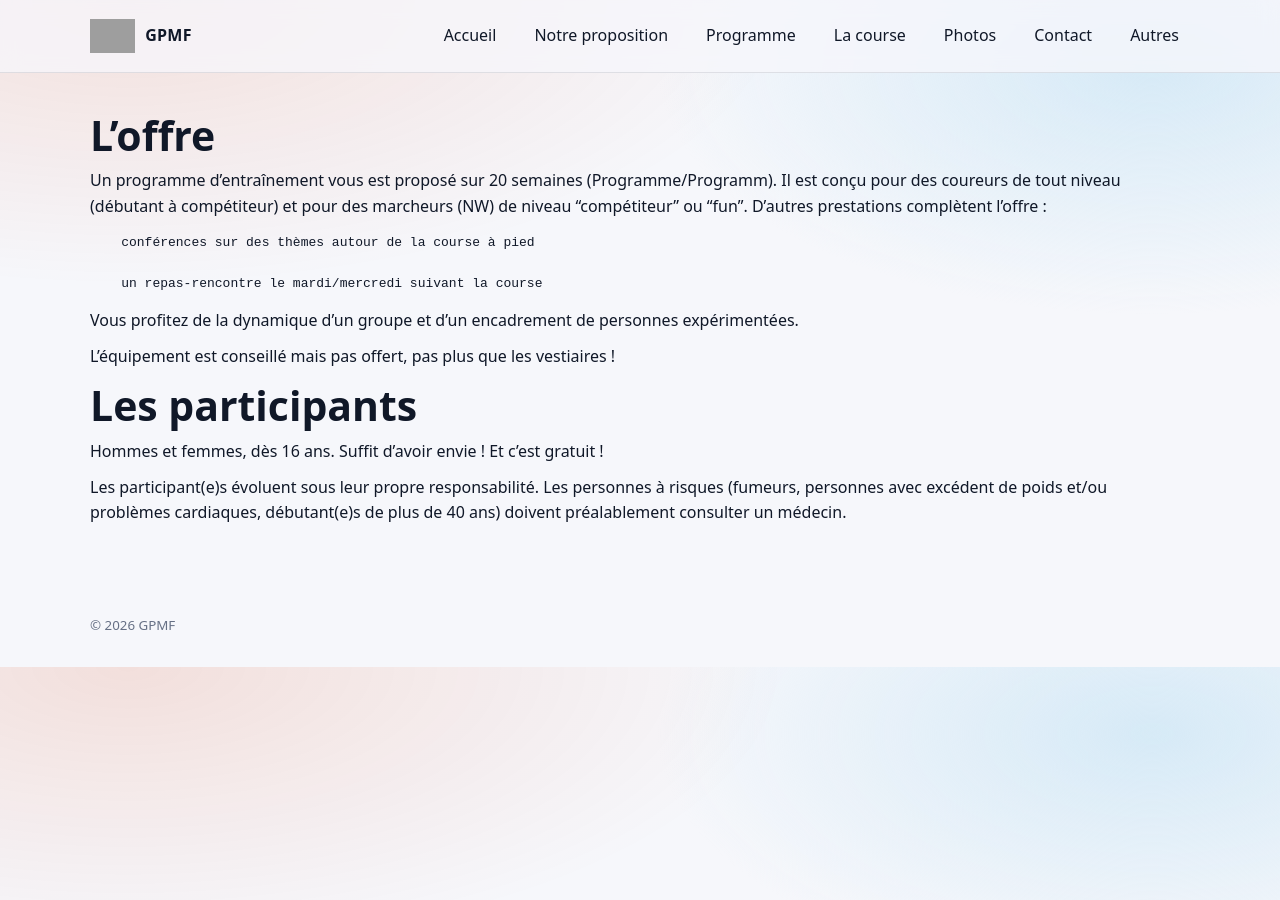
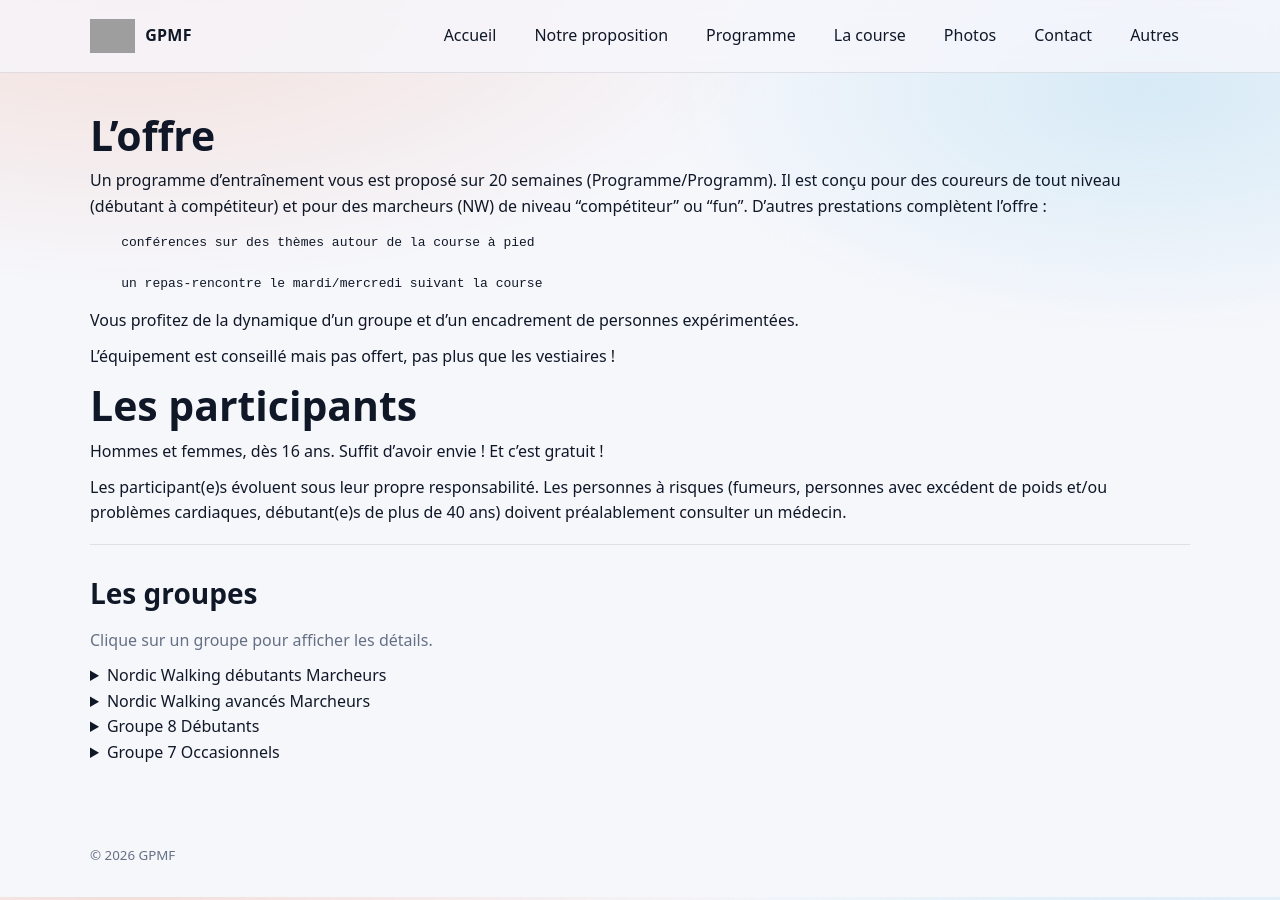
Before and after one commit to jeremieschouwey/gpmf.github.io, a Jekyll site: the page built from mission/index.md, in a window 1280 px wide. Built offline with Jekyll 4.4.1, drawn with Linux system fonts in a browser that asks for light colours; grey boxes are pictures that could not be loaded.

Commit message:
Update index.md

```diff
--- a/mission/index.md
+++ b/mission/index.md
@@ -21,3 +21,87 @@
 Hommes et femmes, dès 16 ans. Suffit d'avoir envie ! Et c'est gratuit !
 
 Les participant(e)s évoluent sous leur propre responsabilité. Les personnes à risques (fumeurs, personnes avec excédent de poids et/ou problèmes cardiaques, débutant(e)s de plus de 40 ans) doivent préalablement consulter un médecin.
+
+
+
+<div class="hr"></div>
+
+<h2>Les groupes</h2>
+<p class="muted">Clique sur un groupe pour afficher les détails.</p>
+
+<div class="groups-accordion">
+
+  <details class="group-item">
+    <summary>
+      <span class="group-title">Nordic Walking débutants</span>
+      <span class="group-chip">Marcheurs</span>
+    </summary>
+    <div class="group-content">
+      <p>
+        Marcheurs débutants, avec ou sans batons
+      </p>
+      <ul>
+        <li>-</li>
+        <li>-</li>
+        <li>-</li>
+      </ul>
+    </div>
+  </details>
+
+  <details class="group-item">
+    <summary>
+      <span class="group-title">Nordic Walking avancés</span>
+      <span class="group-chip">Marcheurs</span>
+    </summary>
+    <div class="group-content">
+      <p>
+        Marcheurs avancés, avec ou sans batons
+      </p>
+      <ul>
+        <li>-</li>
+        <li>-</li>
+        <li>-</li>
+      </ul>
+    </div>
+  </details>
+
+  <details class="group-item">
+    <summary>
+      <span class="group-title">Groupe 8</span>
+      <span class="group-chip">Débutants</span>
+    </summary>
+    <div class="group-content">
+      <p>
+        Plus que 2:10' Au MF, Allure > 7'40/km
+      </p>
+      <ul>
+        <li>Sélène Altwegg</li>
+        <li>Marianne Baechler</li>
+        <li>Jean-Pierre Dorand</li>
+        <li>Marie-Christine Dorand</li>
+        <li>Georges Wolf</li>
+      </ul>
+    </div>
+  </details>
+
+  <details class="group-item">
+    <summary>
+      <span class="group-title">Groupe 7</span>
+      <span class="group-chip">Occasionnels</span>
+    </summary>
+    <div class="group-content">
+      <p>
+        2:00' - 2:10' Au MF, Allure environ 7'00 - 7'40/km
+      </p>
+      <ul>
+        <li>Jean-Pierre Buttigieg</li>
+        <li>Fanny Legrand</li>
+        <li>Isabelle Mussoi</li>
+        <li>Caroline Perini</li>
+        <li>Augusto Soares</li>
+        <li>Jean-Pierre Volery</li>
+      </ul>
+    </div>
+  </details>
+
+</div>
```
